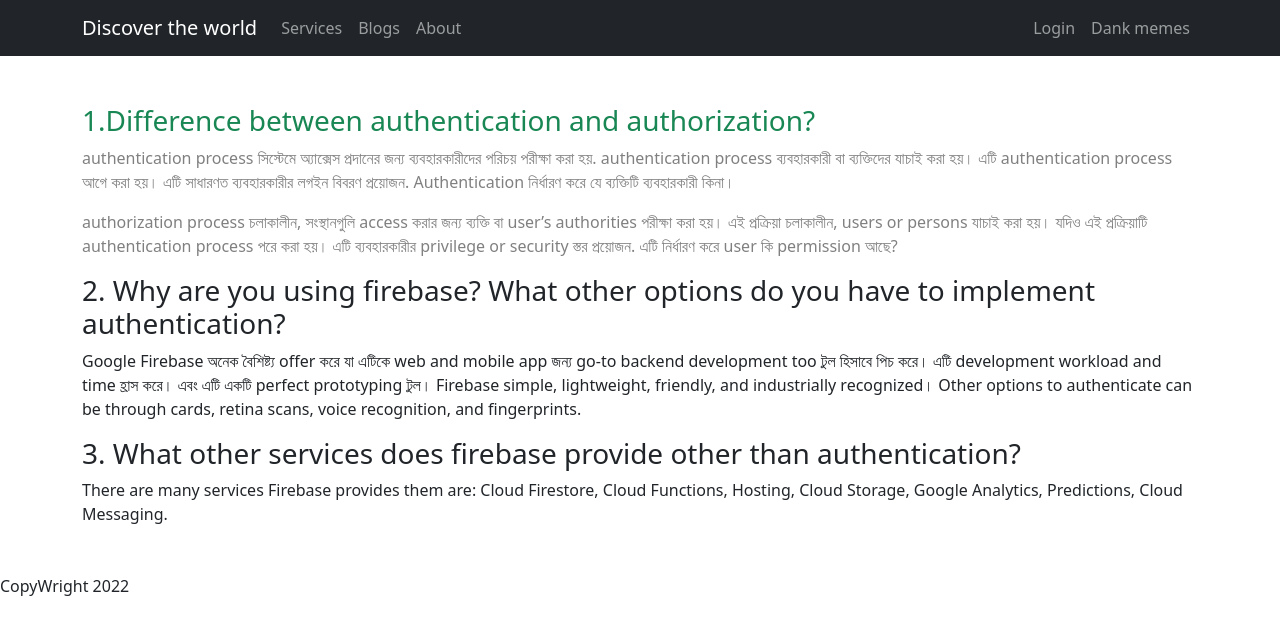
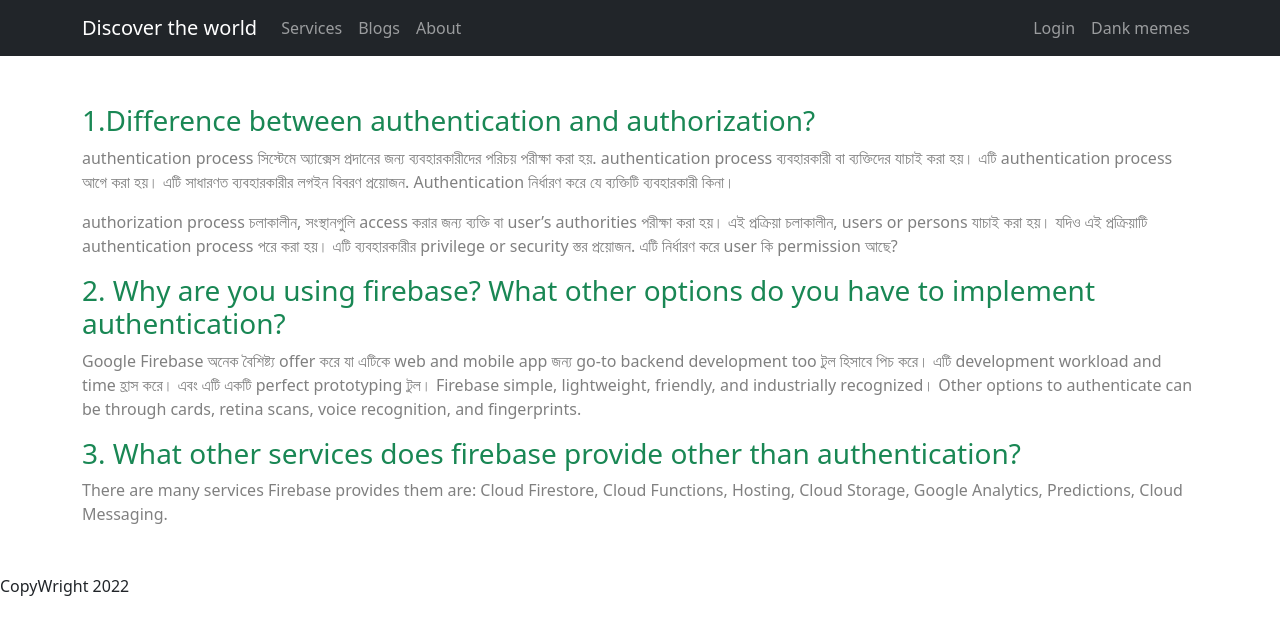
Before and after one commit to rad0wan/Discover-The-World, a React (Create React App) app: page /blogs in a window 1280 px wide. Shown: the top 634 px of the page. Built offline with nearby package versions, Linux system fonts and the light colour scheme; no server answers.

Commit message:
404 page ready

```diff
--- a/package.json
+++ b/package.json
@@ -12,6 +12,7 @@
     "react-bootstrap": "^2.2.3",
     "react-dom": "^18.0.0",
     "react-firebase-hooks": "^5.0.3",
+    "react-icons": "^4.3.1",
     "react-router-dom": "^6.3.0",
     "react-scripts": "5.0.1",
     "web-vitals": "^2.1.4"
--- a/src/App.js
+++ b/src/App.js
@@ -9,6 +9,8 @@ import Services from './pages/Home/Services/Services';
 import SignUp from './pages/SignUp/SignUp';
 import RequireAuth from './pages/RequireAuth/RequireAuth';
 import Blogs from './pages/Blogs/Blogs';
+import About from './pages/About/About';
+import NotFound from './pages/NotFound/NotFound';
 
 function App() {
   return (
@@ -18,11 +20,13 @@ function App() {
         <Route path='/' element={<Home></Home>}></Route>
         <Route path='/home' element={<Home></Home>}></Route>
         <Route path='/blogs' element={<Blogs></Blogs>}></Route>
+        <Route path='/about' element={<About></About>}></Route>
         <Route path='/checkout' element={<RequireAuth>
           <CheckOut></CheckOut>
         </RequireAuth>}></Route>
         <Route path='/login' element={<Login></Login>}></Route>
         <Route path='/signup' element={<SignUp></SignUp>}></Route>
+        <Route path='*' element={<NotFound></NotFound>}></Route>
       </Routes>
       <Footer></Footer>
     </div>
--- /dev/null
+++ b/src/pages/About/About.js
@@ -0,0 +1,11 @@
+import React from 'react';
+
+const About = () => {
+    return (
+        <div>
+            <h1>About</h1>
+        </div>
+    );
+};
+
+export default About;
--- a/src/pages/Blogs/Blogs.js
+++ b/src/pages/Blogs/Blogs.js
@@ -19,12 +19,12 @@ const Blogs = () => {
                 </p>
             </article>
             <article>
-                <h3>2. Why are you using firebase? What other options do you have to implement authentication?</h3>
-                <p>Google Firebase অনেক বৈশিষ্ট্য offer করে যা এটিকে web and mobile app জন্য go-to backend development too টুল হিসাবে পিচ করে। এটি development workload and time হ্রাস করে। এবং এটি একটি perfect prototyping টুল। Firebase simple, lightweight, friendly, and industrially recognized। Other options to authenticate can be through cards, retina scans, voice recognition, and fingerprints.</p>
+                <h3 className='text-success'>2. Why are you using firebase? What other options do you have to implement authentication?</h3>
+                <p style={{ color: 'gray' }}>Google Firebase অনেক বৈশিষ্ট্য offer করে যা এটিকে web and mobile app জন্য go-to backend development too টুল হিসাবে পিচ করে। এটি development workload and time হ্রাস করে। এবং এটি একটি perfect prototyping টুল। Firebase simple, lightweight, friendly, and industrially recognized। Other options to authenticate can be through cards, retina scans, voice recognition, and fingerprints.</p>
             </article>
             <article>
-                <h3>3. What other services does firebase provide other than authentication?</h3>
-                <p>There are many services Firebase provides them are: Cloud Firestore,
+                <h3 className='text-success'>3. What other services does firebase provide other than authentication?</h3>
+                <p style={{ color: 'gray' }}>There are many services Firebase provides them are: Cloud Firestore,
                     Cloud Functions,
                     Hosting,
                     Cloud Storage,
--- a/src/pages/Login/Login.js
+++ b/src/pages/Login/Login.js
@@ -1,8 +1,9 @@
 import React, { useRef } from 'react';
 import { Button, Form } from 'react-bootstrap';
-import { useSignInWithEmailAndPassword } from 'react-firebase-hooks/auth';
+import { useSignInWithEmailAndPassword, useSignInWithGoogle } from 'react-firebase-hooks/auth';
 import { Link, useLocation, useNavigate } from 'react-router-dom';
 import auth from '../../firebase.init';
+import { FcGoogle } from 'react-icons/fc';
 
 
 const Login = () => {
@@ -24,6 +25,8 @@ const Login = () => {
         error,
     ] = useSignInWithEmailAndPassword(auth);
 
+    const [signInWithGoogle] = useSignInWithGoogle(auth);
+
     if (user) {
         navigate(from, { replace: true });
     }
@@ -35,6 +38,10 @@ const Login = () => {
         const password = passwordRef.current.value;
 
         signInWithEmailAndPassword(email, password);
+    }
+
+    const handleGoogle = () => {
+        signInWithGoogle()
     }
 
 
@@ -59,7 +66,7 @@ const Login = () => {
                     Sign In
                 </Button>
                 <p className='text-center'>
-                    Sign with
+                    Sign with <FcGoogle onClick={handleGoogle} style={{ cursor: 'pointer' }} size={50}></FcGoogle>
                 </p>
             </Form>
 
--- /dev/null
+++ b/src/pages/NotFound/NotFound.js
@@ -0,0 +1,12 @@
+import React from 'react';
+
+const NotFound = () => {
+    return (
+        <div>
+            <h1 className='text-danger text-center'>Traveler is Sleeping!!</h1>
+            <img className='w-100' src="https://static.vecteezy.com/system/resources/previews/004/407/369/large_2x/asian-man-travel-relax-in-the-holiday-sleep-relax-read-books-on-rocky-cliffs-on-the-moutain-in-thailand-free-photo.jpg" alt="" />
+        </div>
+    );
+};
+
+export default NotFound;
--- a/src/pages/Shared/Header/Header.js
+++ b/src/pages/Shared/Header/Header.js
@@ -23,7 +23,7 @@ const Header = () => {
                         <Nav className="me-auto">
                             <Nav.Link as={Link} to="/home#services">Services</Nav.Link>
                             <Nav.Link as={Link} to="/blogs">Blogs</Nav.Link>
-                            <Nav.Link href="#pricing">About</Nav.Link>
+                            <Nav.Link as={Link} to="/about">About</Nav.Link>
                         </Nav>
                         <Nav>
                             {user
```
Also changed, not shown: 1 other file (tests, documents, lock files or other folders).
